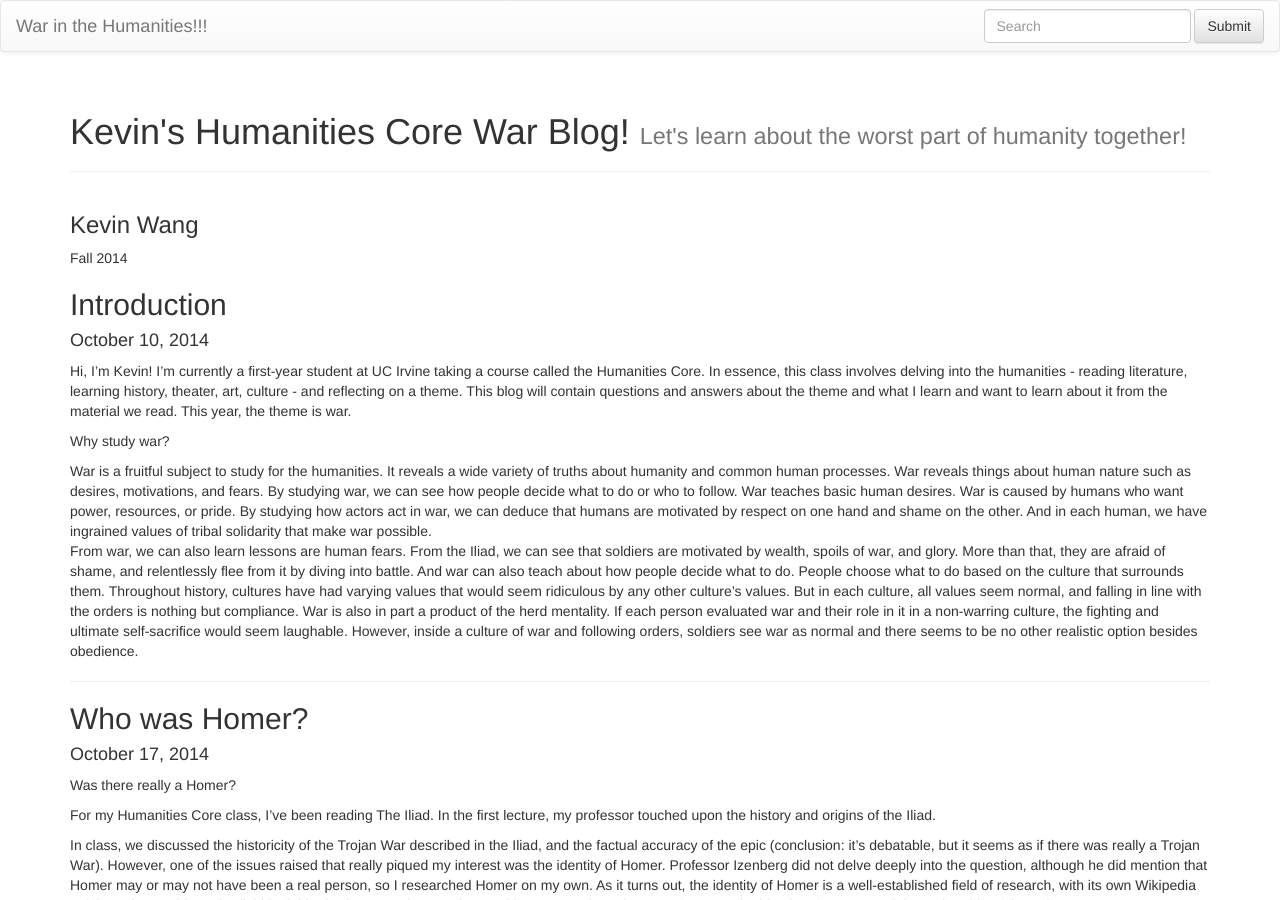
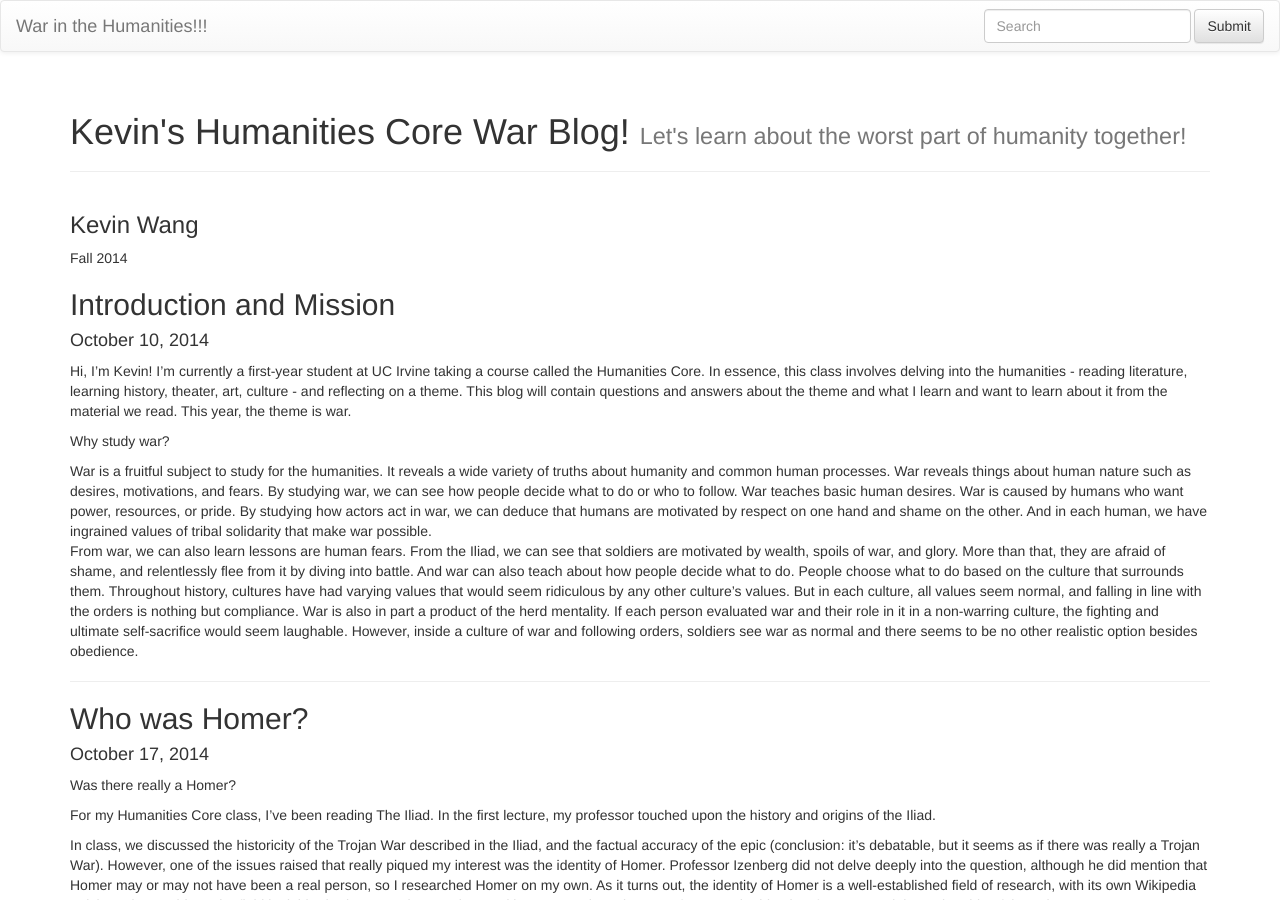
Before and after one commit to VitamintK/HumanitiesCore, a Jekyll site: the page built from index.md, in a window 1280 px wide and 900 px high. Built offline with Jekyll 4.4.1, drawn with Linux system fonts in a browser that asks for light colours; nearby versions of some CDN libraries; library files that are not in the unit come from our copies.

Commit message:
added
ndum

```diff
--- a/index.md
+++ b/index.md
@@ -11,7 +11,7 @@ tagline:  Let's learn about the worst part of humanity together!
 Fall 2014
 
 
-## Introduction
+## Introduction and Mission
 
 #### October 10, 2014
 
```
